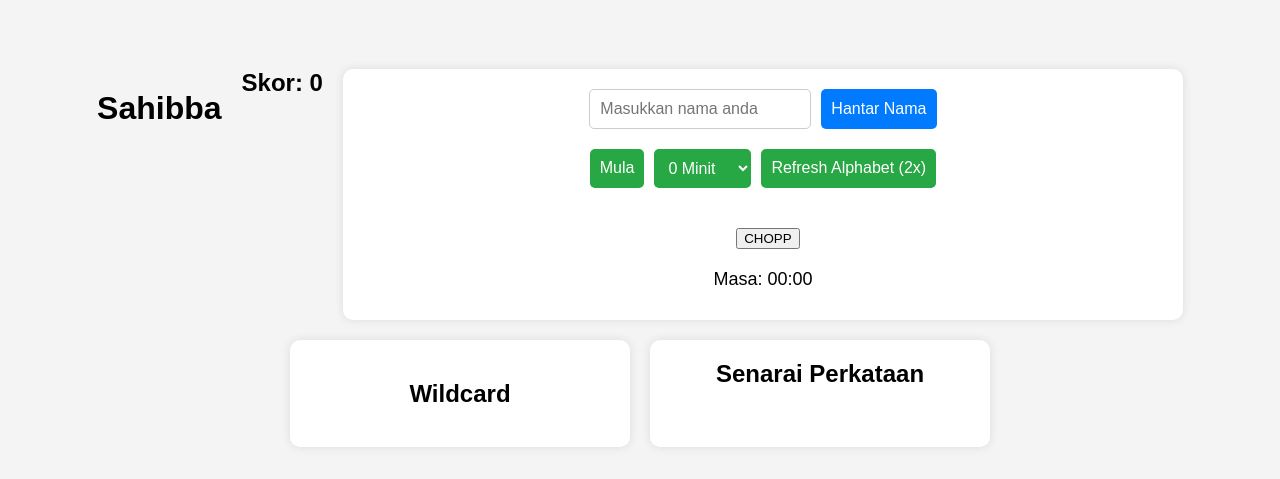
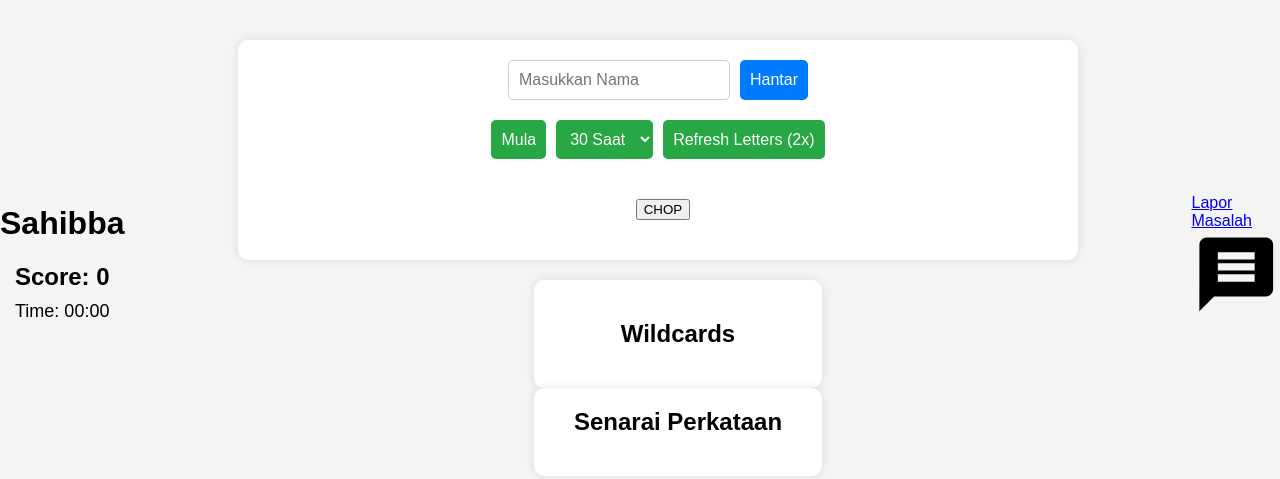
Before and after one commit to icryblade/Sahibba, a plain HTML site: page index.html in a window 1280 px wide. Shown: the part 142-621 px from the top of the page. Drawn offline with nearby package versions, Linux system fonts and the light colour scheme; no server answers.

Commit message:
Update index.html

```diff
--- a/index.html
+++ b/index.html
@@ -1,28 +1,34 @@
 <!DOCTYPE html>
-<html lang="ms">
+<html lang="en">
 <head>
     <meta charset="UTF-8">
     <meta name="viewport" content="width=device-width, initial-scale=1.0">
-    <title>Word Puzzle - Bahasa Melayu</title>
+    <title>Sahibba</title>
     <link rel="stylesheet" href="style.css">
     <script src="https://cdn.jsdelivr.net/npm/sortablejs@latest/Sortable.min.js"></script>
 </head>
 <body>
+    <!-- Fixed Header Section -->
+    <div class="fixed-header">
+        <h1>Sahibba</h1>
+        <div class="score-display" id="score-display">Score: 0</div>
+        <div class="timer" id="timer">Time: 00:00</div>
+    </div>
+
+    <!-- Main Container -->
     <div class="container">
-        <h1>Sahibba</h1>
-        <!-- Score Display -->
-        <div class="score-display" id="score-display">Skor: 0</div>
         <div class="game">
             <!-- Name Input -->
             <div class="name-input">
-                <input type="text" id="name-input" placeholder="Masukkan nama anda" autocomplete="off">
-                <button id="name-button">Hantar Nama</button>
+                <input type="text" id="name-input" placeholder="Masukkan Nama" autocomplete="off">
+                <button id="name-button">Hantar</button>
             </div>
+
             <!-- Game Controls -->
             <div class="controls">
                 <button id="start-button">Mula</button>
                 <select id="time-select">
-                    <option value="10">0 Minit</option>
+                    <option value="10">30 Saat</option>
                     <option value="300">5 Minit</option>
                     <option value="600">10 Minit</option>
                     <option value="900">15 Minit</option>
@@ -32,30 +38,51 @@
                     <option value="2400">40 Minit</option>
                     <option value="2700">45 Minit</option>
                 </select>
-                <button id="refresh-button">Refresh Alphabet (2x)</button>
+                <button id="refresh-button">Refresh Letters (2x)</button>
             </div>
+
             <!-- Game Grid -->
             <div class="grid" id="grid"></div>
+
             <!-- Answer Box -->
             <div class="answer-box">
                 <div class="word-display" id="word-display"></div>
-                <button id="chop-button">CHOPP</button>
+                <button id="chop-button">CHOP</button>
             </div>
-            <!-- Timer -->
-            <div class="timer" id="timer">Masa: 00:00</div>
+
         </div>
+
+        <!-- Side Panel -->
+        <div class="side-panel">
             <!-- Joker Cards -->
             <div class="joker-cards">
-            <h2>Wildcard</h2>
+                <h2>Wildcards</h2>
                 <div class="joker-grid" id="joker-grid"></div>
             </div>
+
             <!-- Leaderboard -->
             <div class="leaderboard">
                 <h2>Senarai Perkataan</h2>
                 <ul id="word-list"></ul>
             </div>
         </div>
-    <script src="/socket.io/socket.io.js"></script>
-    <script src="script.js"></script>
+    </div>
+
+<!-- 在 index.html 的 body 末尾添加 -->
+<div class="fab-container">
+    <div class="fab-main">
+      <a href="https://forms.gle/Ao3xLpSwCq6CSCm88"
+         target="_blank"
+         class="fab-button">
+        <span class="zh-label">Lapor Masalah</span>
+        <svg class="icon" viewBox="0 0 24 24">
+          <path d="M20 2H4c-1.1 0-1.99.9-1.99 2L2 22l4-4h14c1.1 0 2-.9 2-2V4c0-1.1-.9-2-2-2zm-3 12H7v-2h10v2zm0-3H7v-2h10v2zm0-3H7V6h10v2z"/>
+        </svg>
+      </a>
+    </div>
+  </div>
+
+    <script src="https://cdn.socket.io/4.7.2/socket.io.min.js"></script>
+    <script src="./script.js"></script>
 </body>
 </html>
```
Lines whose indentation alone changed are shown as unchanged.
